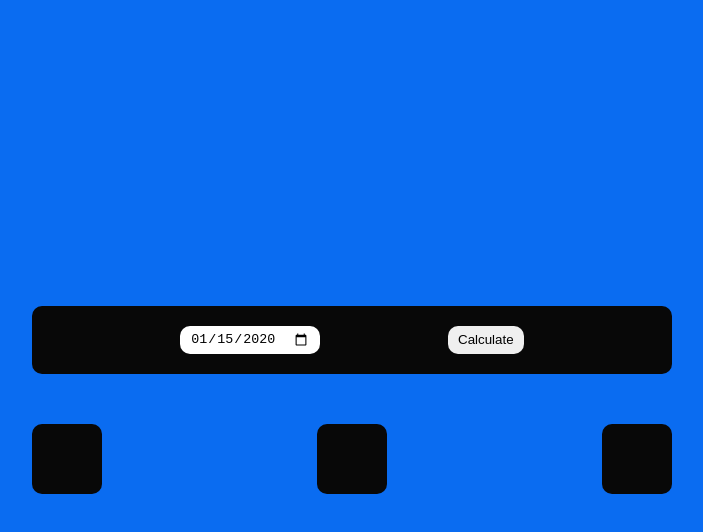
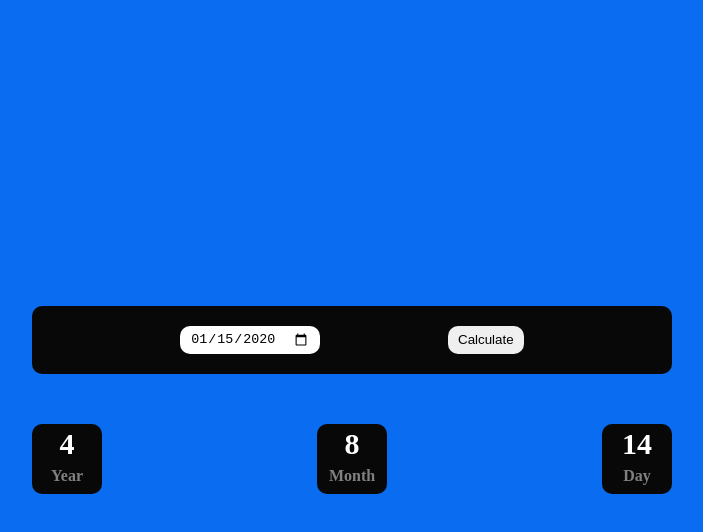
Before and after one commit to Mohib-Digital/age-counter-using-html-css-js, a plain HTML site: page index.html in a window 1280 px wide. Both pictures are taken after typing "2020-01-15" into the empty fields and a click on the button "Calculate". Shown: the whole page, without its empty margins (288-991 px from the left). Drawn offline with Linux system fonts and the light colour scheme.

Commit message:
apply condition 'on days and months if current date is before birthday date in the year'

```diff
--- a/index.html
+++ b/index.html
@@ -15,9 +15,18 @@
       </div>
 
       <div id="display">
-       <div id="box1" class="box"></div>
-       <div id="box2" class="box"></div>
-       <div id="box3" class="box"></div>
+       <div id="box1" class="box">
+        <div id="numValue1" class="numValue"></div>
+        <div id="engName">Year</div>
+       </div>
+       <div id="box2" class="box">
+        <div id="numValue2" class="numValue"></div>
+        <div id="engName">Month</div>
+       </div>
+       <div id="box3" class="box">
+        <div id="numValue3" class="numValue"></div>
+        <div id="engName">Day</div>
+       </div>
       </div>
     </div>
   </div>
--- a/script.js
+++ b/script.js
@@ -8,9 +8,9 @@ const calculateBtn = document.getElementById('CalculateBtn');
 calculateBtn.addEventListener('click', () => {
 
   // git display box
-  const box1 = document.getElementById('box1')
-  const box2 = document.getElementById('box2')
-  const box3 = document.getElementById('box3')
+  const box1 = document.getElementById('numValue1')
+  const box2 = document.getElementById('numValue2')
+  const box3 = document.getElementById('numValue3')
 
   // git birthday value
   const birthday = date.value;
@@ -23,16 +23,16 @@ calculateBtn.addEventListener('click', () => {
 
   // create new date Object
   const birthdayDate = new Date(birthday)
-  // console.log(birthdayDate)
+
 
   // current date
   const curretDate = new Date();
-  // console.log(curretDate)
+
 
   // birthday details
   const yearOfBirthday = birthdayDate.getFullYear();
   const monthOfBirthday = birthdayDate.getMonth() + 1;
-  const dayOfBirthday = birthdayDate.getDay();
+  const dayOfBirthday = birthdayDate.getDate();
 
   // currentDate date details
   const yearOfCurrentDate = curretDate.getFullYear();
@@ -46,10 +46,19 @@ calculateBtn.addEventListener('click', () => {
   let ageDays = dayOfCurrentDate - dayOfBirthday;
 
 
+  // Adjust days and months if current date is before birthday date in the year
+  if (ageDays < 0) {
+    ageMonths--;
+    ageDays += 30; // Adjust days (approximation)
+  }
 
+  if (ageMonths < 0) {
+    ageYears--;
+    ageMonths += 12; // Adjust months
+  }
 
-
-
-
-
+  // Displaying values in boxes
+  box1.textContent = `${ageYears}`;
+  box2.textContent = `${ageMonths}`;
+  box3.textContent = `${ageDays}`;
 });
--- a/style.css
+++ b/style.css
@@ -52,4 +52,33 @@
   width: 70px;
   height: 70px;
   border-radius: 10px;
+  color: #fff;
+  display: flex;
+  justify-content: center;
+  align-items: center;
+  flex-direction: column;
+
 }
+
+#engName {
+  width: 34px;
+  height: 34px;
+  display: flex;
+  justify-content: center;
+  align-items: center;
+  color: gray;
+  font-weight: bold;
+}
+
+.numValue {
+  width: 34px;
+  height: 34px;
+  display: flex;
+  justify-content: center;
+  align-items: center;
+  font-size: 30px;
+  font-weight: bold;
+  text-align: center;
+  padding-top: 5px;
+
+}
```
